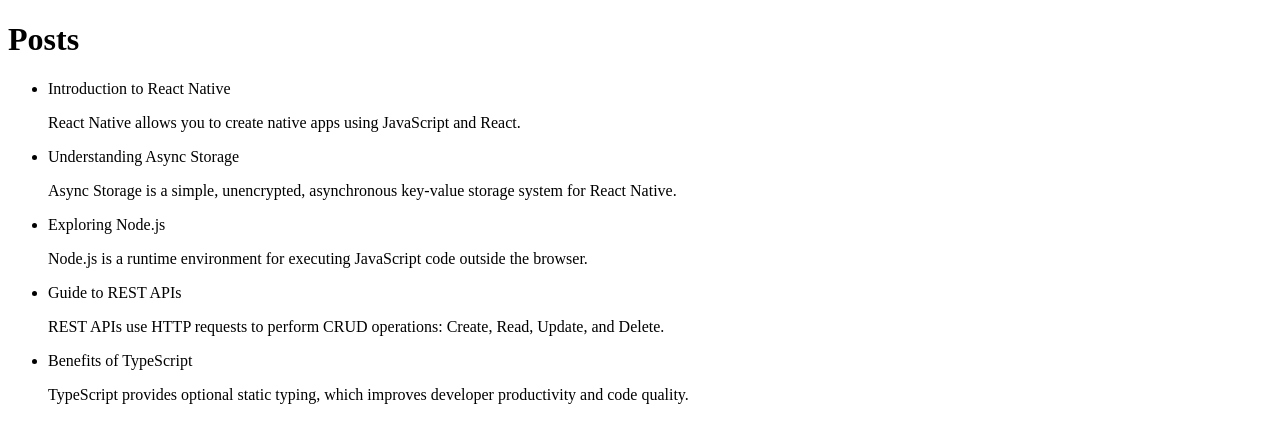
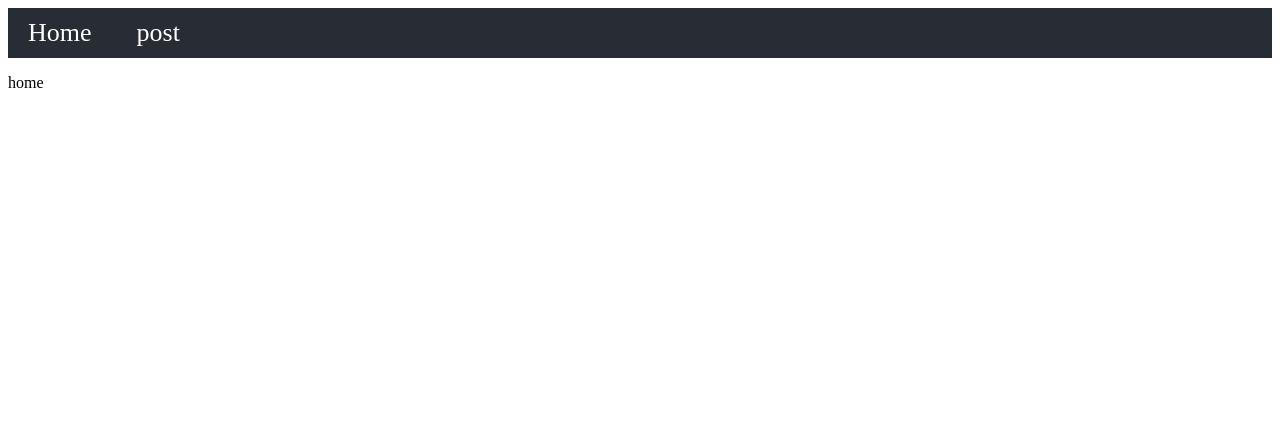
Before and after one commit to sagar-raj-yadav/ReactQuery, a React (Vite) app: page / in a window 1280 px wide. Shown: the top 442 px of the page. Built offline with nearby package versions, Linux system fonts and the light colour scheme; data requests are answered from the project's data file.

Commit message:
adding new placeholder api

```diff
--- a/package.json
+++ b/package.json
@@ -16,7 +16,8 @@
     "axios": "^1.7.7",
     "json-server": "^1.0.0-beta.3",
     "react": "^18.3.1",
-    "react-dom": "^18.3.1"
+    "react-dom": "^18.3.1",
+    "react-router-dom": "^7.0.2"
   },
   "devDependencies": {
     "@eslint/js": "^9.13.0",
--- a/src/App.jsx
+++ b/src/App.jsx
@@ -54,16 +54,21 @@
 import Home from './components/Home';
 import TradionalApiFetching from './components/TraditionalApiFetching';
 import FetchApiUsingReactQuery from './components/FetchApiUsingReactQuery';
-
+import PostDetails from './components/PostDetails'
+import Navbar from './components/NavBar';
+import { Routes, Route } from 'react-router-dom';
 
 const App = () => {
   return (
 
-    <>
-    {/* <Home/> */}
-    {/* <TradionalApiFetching/> */}
-    <FetchApiUsingReactQuery/>
-    </>
+    <div>
+      <Navbar />
+      <Routes>
+        <Route path="/" element={<p>home</p>} />
+        <Route path="/post" element={<FetchApiUsingReactQuery />} />
+        <Route path="/post/:postid" element={<PostDetails />} />
+      </Routes>
+    </div>
   )
 }
 
--- a/src/components/FetchApiUsingReactQuery.jsx
+++ b/src/components/FetchApiUsingReactQuery.jsx
@@ -1,14 +1,16 @@
 import React from 'react'
 import {useQuery} from '@tanstack/react-query';
 import axios from 'axios';
+import { Link } from 'react-router-dom';
 
 const FetchApiUsingReactQuery = () => {
 
   const { data, error, isError, isLoading,refetch } = useQuery({
     queryKey:["posts"],
     queryFn:()=>{
-      return axios.get("http://localhost:4000/posts");
-    },
+     return axios.get("https://jsonplaceholder.typicode.com/posts")
+    }
+
     // staleTime:10000,     //10 second
     // refetchInterval:1000,
     // refetchIntervalInBackground:true
@@ -18,7 +20,7 @@
 
 
   if (isError) {
-    return <div>Error: {error}</div>;
+    return <div>Error: {error?.message || "An unknown error occurred"}</div>;
   }
 
   if (isLoading) {
@@ -38,10 +40,12 @@
     {/* <button onClick={refetch}>Fetch Posts</button> */}
     <ul>
       {data?.data?.map((post) => (
-        <li key={post.id}>
+        <Link   key={post.id} to={`/post/${post.id}`}>
+        <li>
           <p>{post.title}</p>
           <p>{post.body}</p>
         </li>
+        </Link>
       ))}
     </ul>
   </div>
--- /dev/null
+++ b/src/components/NavBar.jsx
@@ -0,0 +1,39 @@
+import React from 'react';
+import { Link } from 'react-router-dom';
+
+const Navbar = () => {
+  return (
+    <nav style={styles.nav}>
+      <div style={styles.links}>
+        <Link to="/" style={styles.link}>Home</Link>
+        <Link to="/post" style={styles.link}>post</Link>
+      </div>
+    </nav>
+  );
+};
+
+const styles = {
+  nav: {
+    display: 'flex',
+    justifyContent: 'space-between',
+    alignItems: 'center',
+    padding: '10px 20px',
+    backgroundColor: '#282c34',
+    color: 'white',
+  },
+  logo: {
+    margin: 0,
+  },
+  links: {
+    display: 'flex',
+    gap: '15px',
+  },
+  link: {
+    color: 'white',
+    textDecoration: 'none',
+    fontSize: '26px',
+    paddingRight:"30px"
+  },
+};
+
+export default Navbar;
--- /dev/null
+++ b/src/components/PostDetails.jsx
@@ -0,0 +1,39 @@
+import { useQuery } from '@tanstack/react-query'
+import React from 'react'
+import { useParams } from 'react-router-dom'
+import axios from 'axios';
+
+
+
+const PostDetails = () => {
+
+    const { postid } = useParams();
+
+    const {data, error, isError, isLoading }=useQuery({
+        queryKey:["post",postid],
+        queryFn:()=>{
+            return axios.get(`https://jsonplaceholder.typicode.com/posts/${postid}`);
+        }
+    });
+
+
+    if (isError) {
+        return <div>Error: {error?.message || "An unknown error occurred"}</div>;
+      }
+
+  if (isLoading) {
+    return <div>loading...</div>;
+  }
+
+
+  const {title,body}=data?.data || {};
+
+  return (
+    <div>
+    <div>{title}</div>
+    <div>{body}</div>
+    </div>
+  )
+}
+
+export default PostDetails;
--- a/src/main.jsx
+++ b/src/main.jsx
@@ -2,13 +2,16 @@
 import App from './App.jsx'
 import {  QueryClient,QueryClientProvider} from '@tanstack/react-query';
 import {ReactQueryDevtools} from '@tanstack/react-query-devtools';
+import { BrowserRouter } from 'react-router-dom';
 
 
 const queryClient = new QueryClient()
 
 createRoot(document.getElementById('root')).render(
+  <BrowserRouter>
   <QueryClientProvider  client={queryClient}>
     <App />
     <ReactQueryDevtools initialIsOpen={false}/>
-  </QueryClientProvider>,
+  </QueryClientProvider>
+  </BrowserRouter>,
 )
```
Also changed, not shown: src/ReactQuery.jsx (deleted, +0 -23 lines), 2 other files (tests, documents, lock files or other folders).
